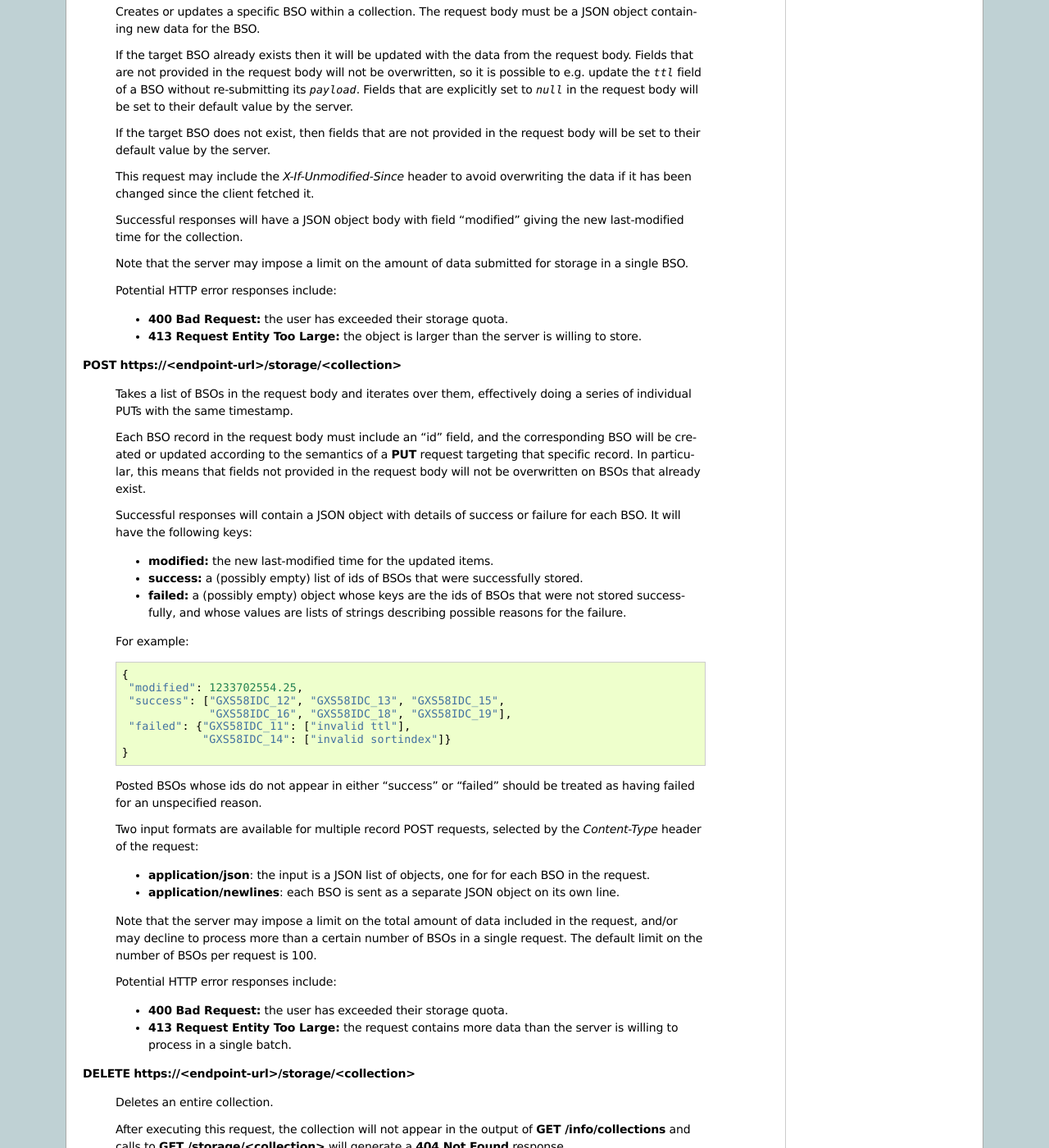
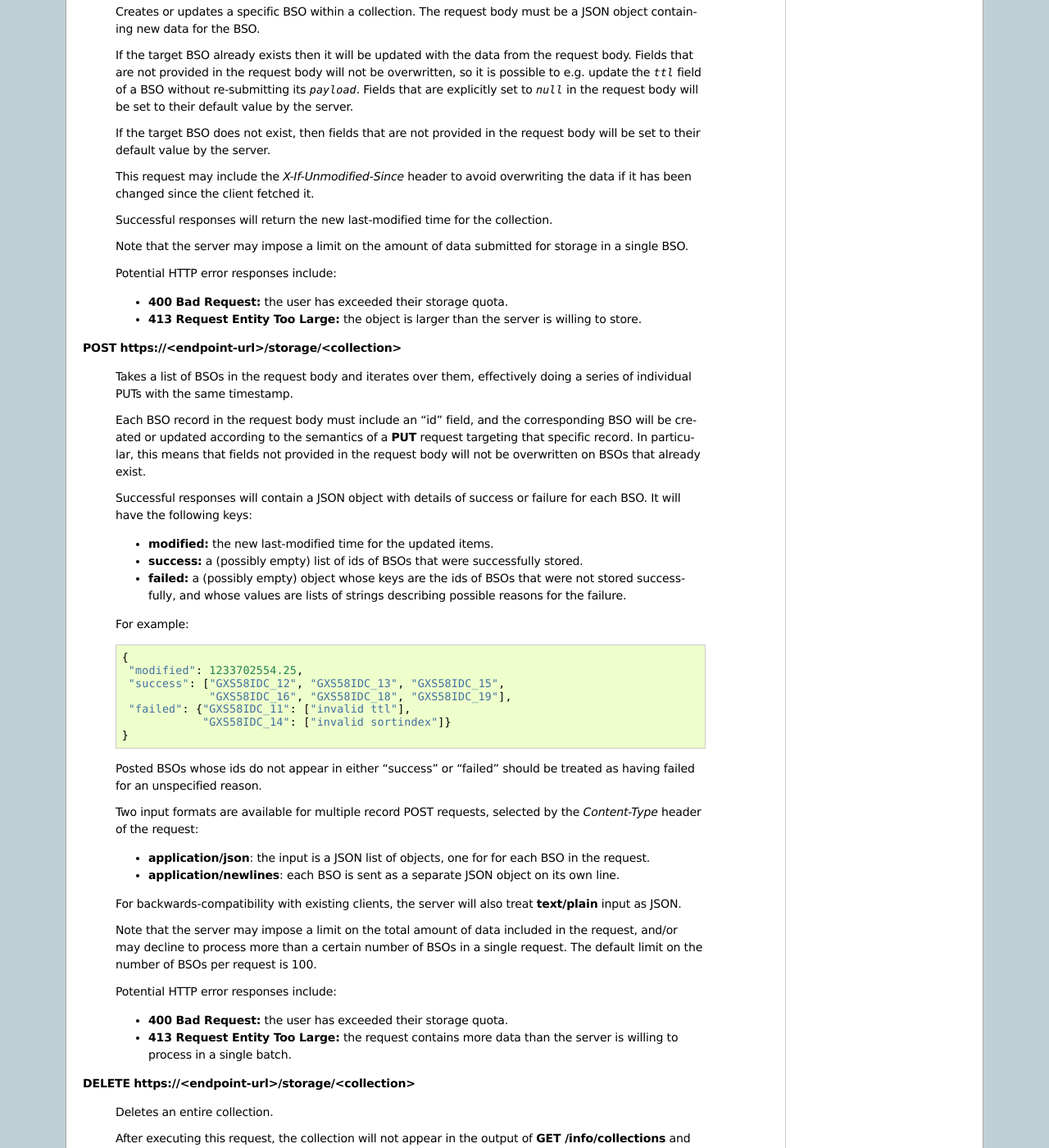
Before and after one commit to mozilla-services/docs, a Sphinx documentation site: the page built from source/storage/apis-1.5.rst, in a window 1280 px wide and 1400 px high, scrolled down 3659 px. Shown: the whole window at 82% size. Built offline with Sphinx 7.4.7, drawn with Linux system fonts in a browser that asks for light colours; pages that are not in the unit, such as notebooks, are missing from menus; the version number could not be read and is left out.

Commit message:
Add some compatibility notes based on existing client behaviour.

```diff
--- a/source/storage/apis-1.5.rst
+++ b/source/storage/apis-1.5.rst
@@ -275,8 +275,8 @@ collection.
     avoid overwriting the data if it has been changed since the client
     fetched it.
 
-    Successful responses will have a JSON object body with field "modified"
-    giving the new last-modified time for the collection.
+    Successful responses will return the new last-modified time for the
+    collection.
 
     Note that the server may impose a limit on the amount of data submitted
     for storage in a single BSO.
@@ -330,6 +330,9 @@ collection.
 
     - **application/newlines**: each BSO is sent as a separate JSON object
       on its own line.
+
+    For backwards-compatibility with existing clients, the server will also
+    treat **text/plain** input as JSON.
 
     Note that the server may impose a limit on the total amount of data
     included in the request, and/or may decline to process more than a certain
```
